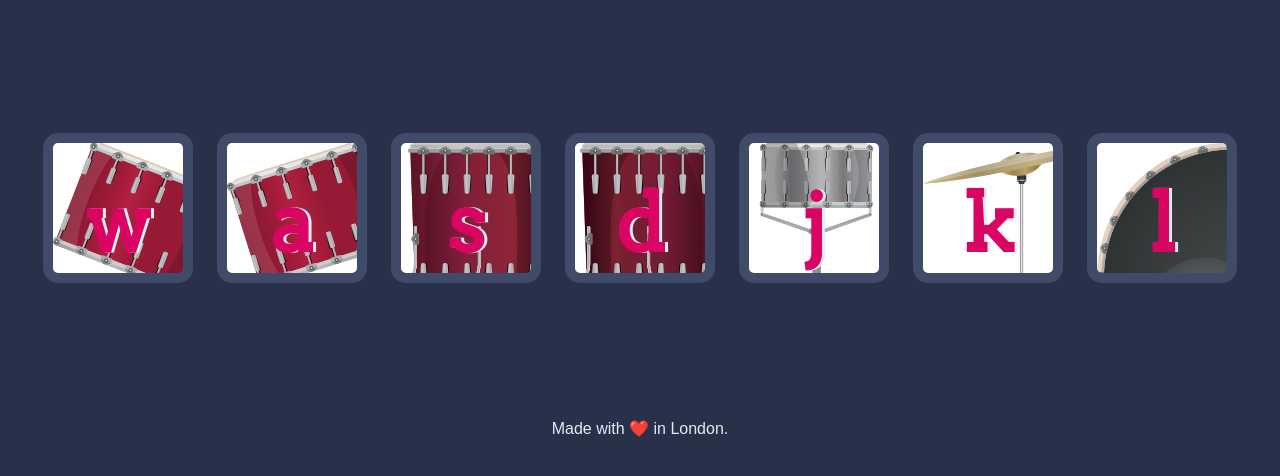
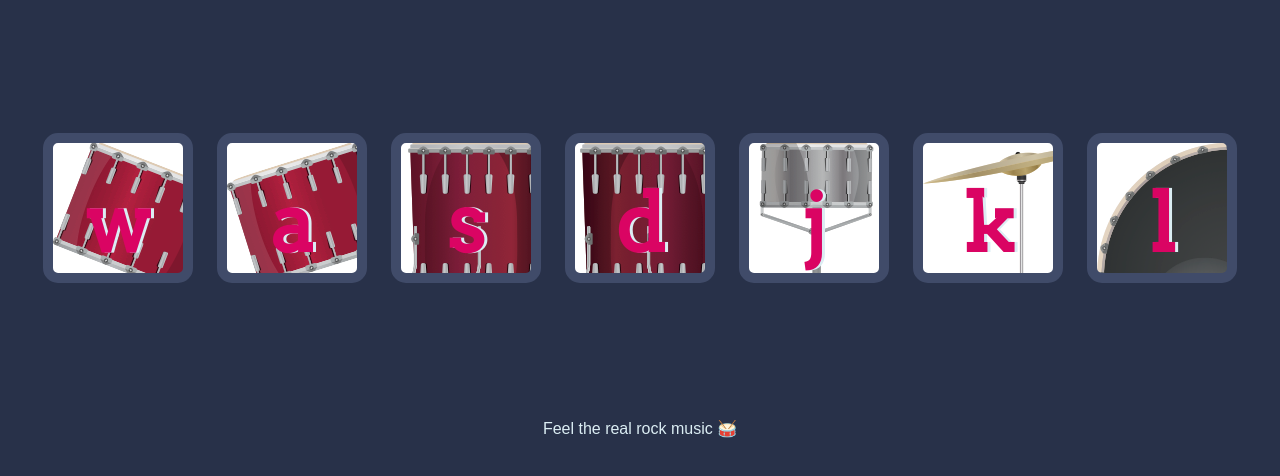
Before and after one commit to Shubham22Bisht/Drum_Master, a plain HTML site: page index.html in a window 1280 px wide. Shown: the part 156-632 px from the top of the page. Drawn offline with Linux system fonts and the light colour scheme.

Commit message:
Update index.html

```diff
--- a/index.html
+++ b/index.html
@@ -23,7 +23,7 @@
 
  <script src="index.js"></script>
   <footer>
-    Made with ❤️ in London.
+    Feel the real rock music 🥁
   </footer>
 </body>
 
```
